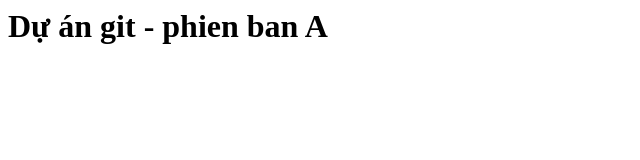
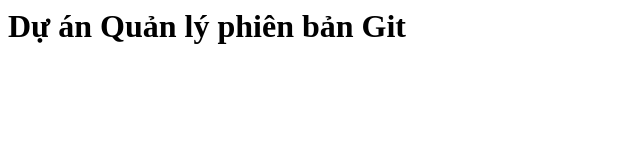
Before and after one commit to 233404050164-sudo/git-practice-project, a plain HTML site: page index.html in a window 1280 px wide. Shown: the whole page, without its empty margins (0-640 px from the left). Drawn offline with Linux system fonts and the light colour scheme.

Commit message:
Revert "feat: update heading to Version A"
This reverts commit dcc79b2dd9a6e0ec18f9ca58acce51bb22d70d7b.

```diff
--- a/index.html
+++ b/index.html
@@ -1 +1 @@
-<h1>Dự án git - phien ban A</h1>
+<h1>Dự án Quản lý phiên bản Git</h1>
```
